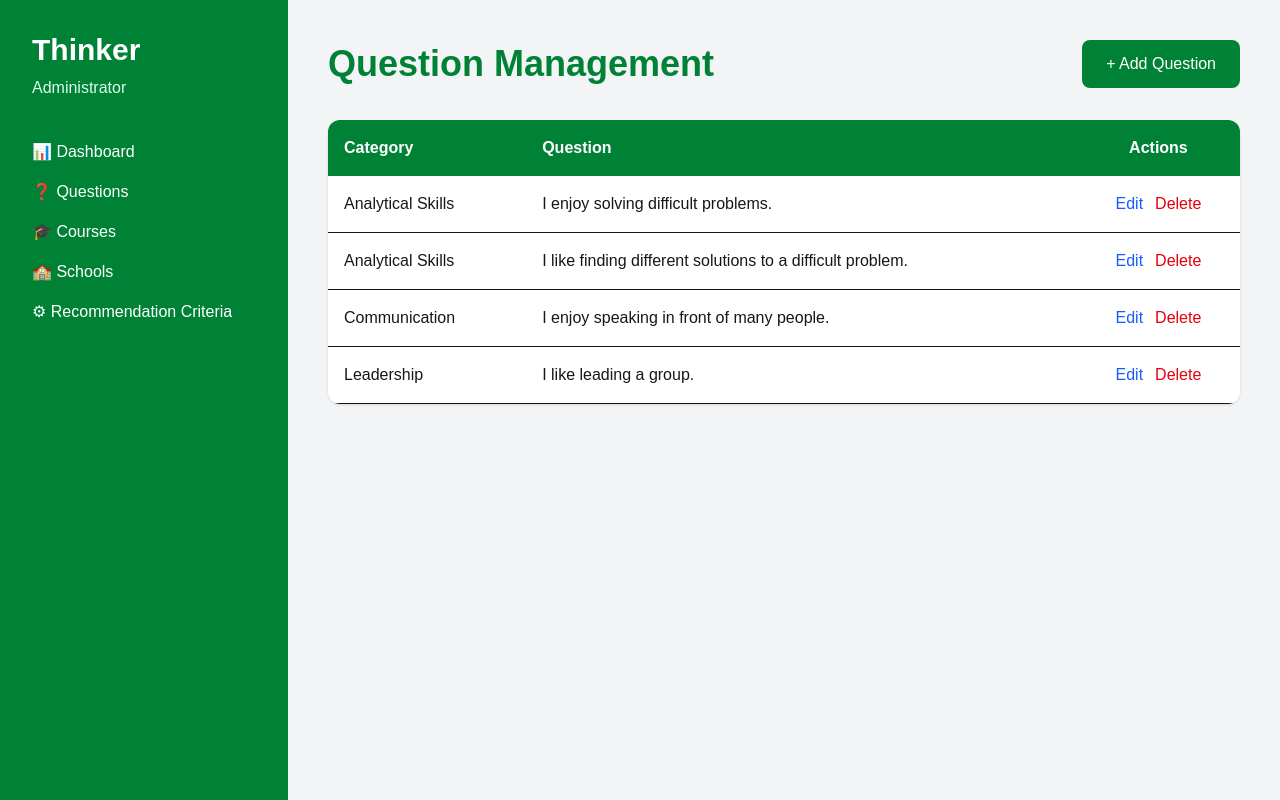
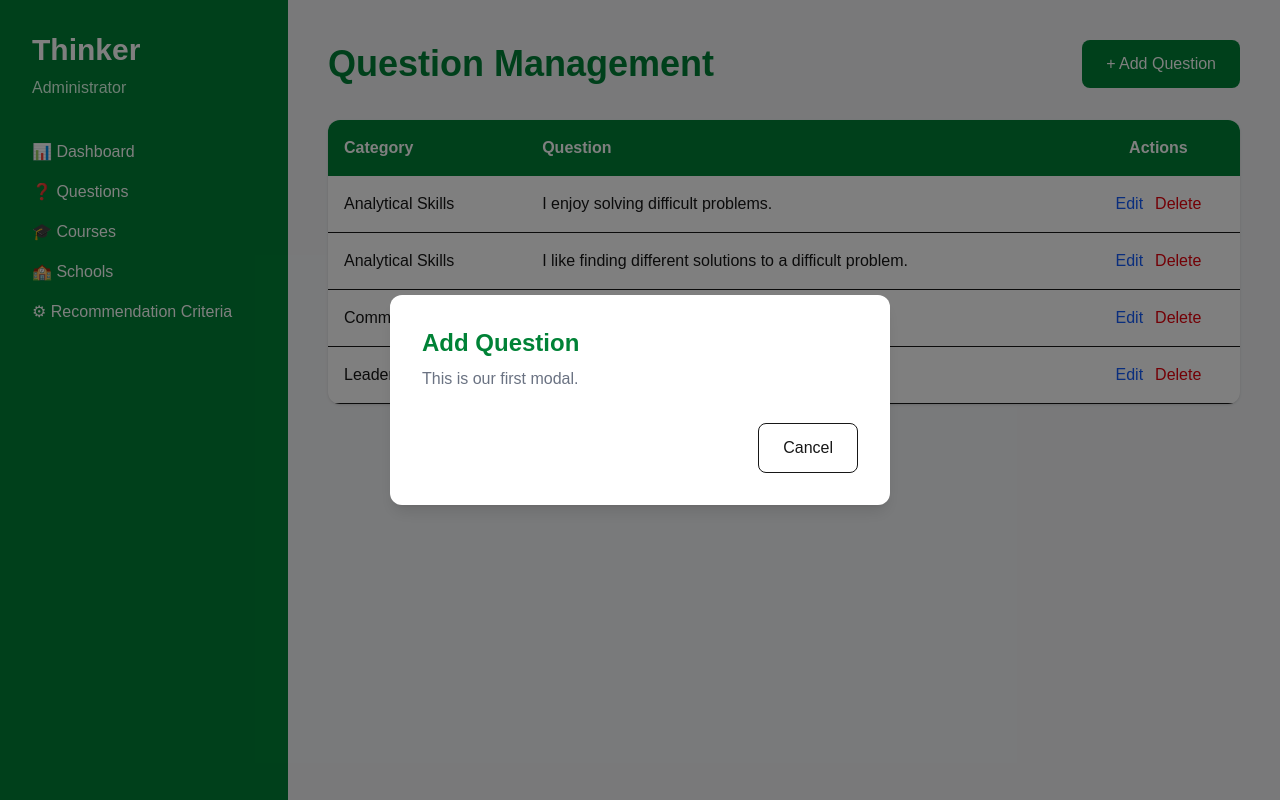
Before and after one commit to ryrycode/ai-course-recommendation, a Next.js app in the folder frontend/: page /admin/questions in a window 1280 px wide. Both pictures are taken after a click on the button "+ Add Question". Built offline with nearby package versions, Linux system fonts and the light colour scheme.

Commit message:
Added Add Question modal using React useState

```diff
--- a/frontend/src/app/admin/questions/page.js
+++ b/frontend/src/app/admin/questions/page.js
@@ -1,6 +1,10 @@
+"use client";
+
+import { useState } from "react";
 import mockAdminQuestions from "@/data/mockAdminQuestions";
 
 export default function QuestionsPage() {
+  const [showModal, setShowModal] = useState(false);
   return (
     <>
       <div className="flex justify-between items-center">
@@ -9,7 +13,10 @@ export default function QuestionsPage() {
           Question Management
         </h1>
 
-        <button className="bg-green-700 hover:bg-green-800 text-white px-6 py-3 rounded-lg">
+        <button
+          onClick={() => setShowModal(true)}
+          className="bg-green-700 hover:bg-green-800 text-white px-6 py-3 rounded-lg"
+        >
           + Add Question
         </button>
 
@@ -78,6 +85,35 @@ export default function QuestionsPage() {
 
       </div>
 
+      {showModal && (
+        <div className="fixed inset-0 bg-black/50 flex items-center justify-center">
+
+          <div className="bg-white rounded-xl shadow-lg p-8 w-[500px]">
+
+            <h2 className="text-2xl font-bold text-green-700">
+              Add Question
+            </h2>
+
+            <p className="text-gray-500 mt-2">
+              This is our first modal.
+            </p>
+
+            <div className="flex justify-end mt-8">
+
+              <button
+                onClick={() => setShowModal(false)}
+                className="px-6 py-3 border rounded-lg"
+              >
+                Cancel
+              </button>
+
+            </div>
+
+          </div>
+
+        </div>
+      )}
+
     </>
   );
 }
--- a/frontend/src/app/assessment/questions/page.js
+++ b/frontend/src/app/assessment/questions/page.js
@@ -3,7 +3,7 @@
 import Link from "next/link";
 import { useState } from "react";
 import QuestionCard from "@/components/QuestionCard";
-import questions from "@/data/mockQuestions";
+import questions from "@/data/mockAdminQuestions";
 
 export default function AssessmentQuestions() {
     const [currentSection, setCurrentSection] = useState(1);
```
